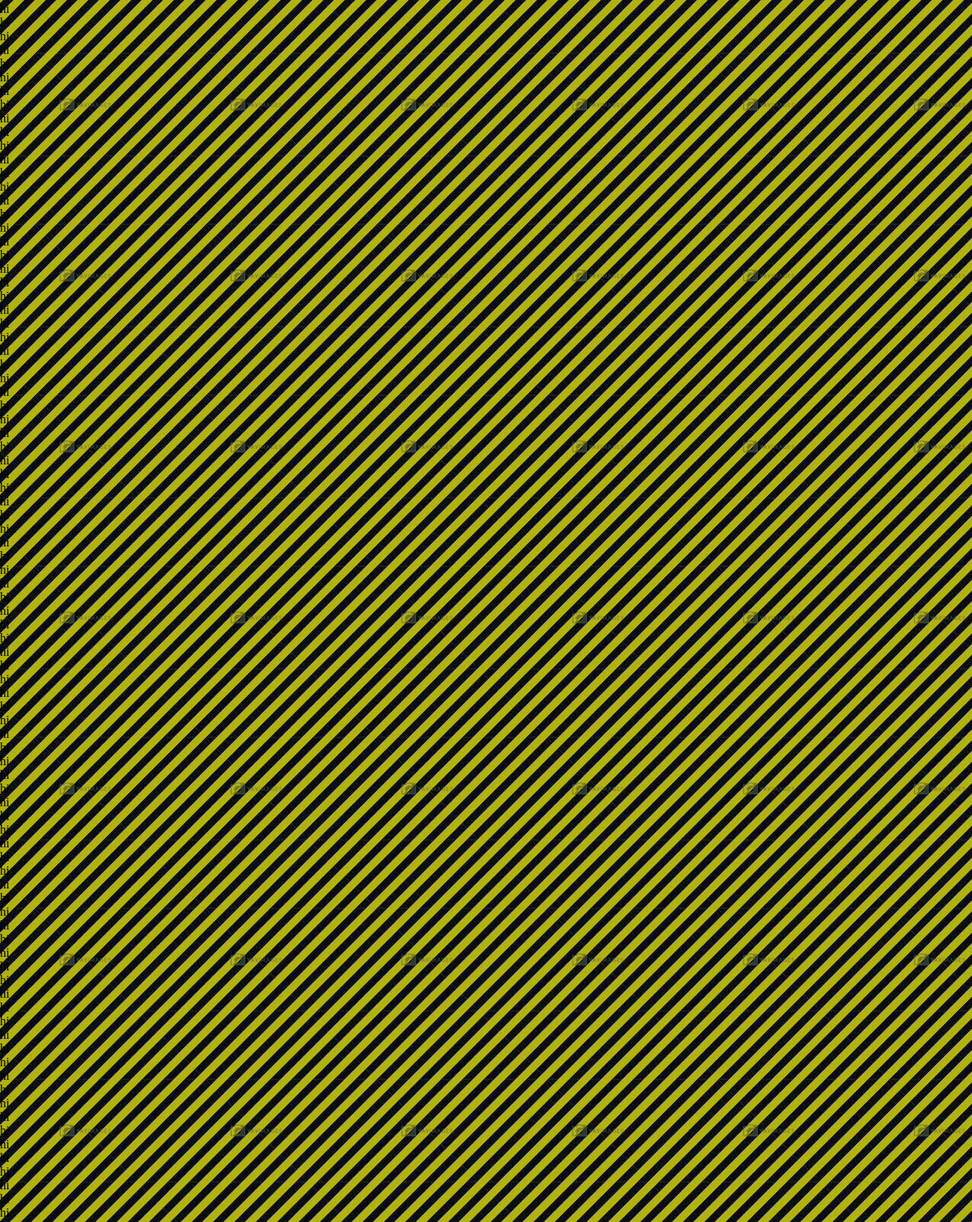
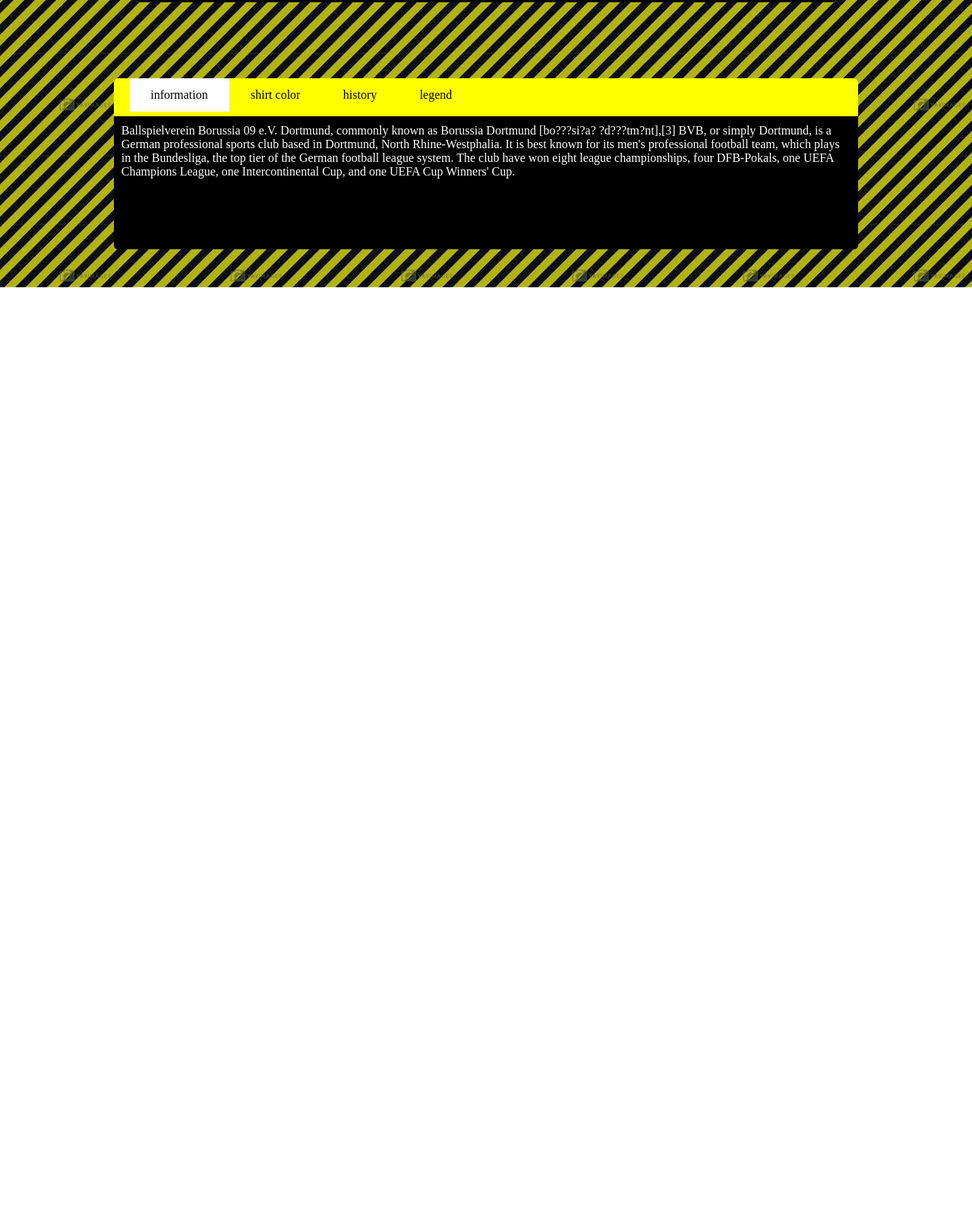
Before and after one commit to mohsen79/borussia, a plain HTML site: page index.html in a window 1280 px wide. Shown: the part 425-2033 px from the top of the page at 76% size. After the commit the page ends 803 px from the top, so only its background shows below. Drawn offline with Linux system fonts and the light colour scheme.

Commit message:
fade menu

```diff
--- a/index.html
+++ b/index.html
@@ -79,105 +79,41 @@
 		</div>
 
 	</div>
-	<p>hi</p>
-	<p>hi</p>
-	<p>hi</p>
-	<p>hi</p>
-	<p>hi</p>
-	<p>hi</p>
-	<p>hi</p>
-	<p>hi</p>
-	<p>hi</p>
-	<p>hi</p>
-	<p>hi</p>
-	<p>hi</p>
-	<p>hi</p>
-	<p>hi</p>
-	<p>hi</p>
-	<p>hi</p>
-	<p>hi</p>
-	<p>hi</p>
-	<p>hi</p>
-	<p>hi</p>
-	<p>hi</p>
-	<p>hi</p>
-	<p>hi</p>
-	<p>hi</p>
-	<p>hi</p>
-	<p>hi</p>
-	<p>hi</p>
-	<p>hi</p>
-	<p>hi</p>
-	<p>hi</p>
-	<p>hi</p>
-	<p>hi</p>
-	<p>hi</p>
-	<p>hi</p>
-	<p>hi</p>
-	<p>hi</p>
-	<p>hi</p>
-	<p>hi</p>
-	<p>hi</p>
-	<p>hi</p>
-	<p>hi</p>
-	<p>hi</p>
-	<p>hi</p>
-	<p>hi</p>
-	<p>hi</p>
-	<p>hi</p>
-	<p>hi</p>
-	<p>hi</p>
-	<p>hi</p>
-	<p>hi</p>
-	<p>hi</p>
-	<p>hi</p>
-	<p>hi</p>
-	<p>hi</p>
-	<p>hi</p>
-	<p>hi</p>
-	<p>hi</p>
-	<p>hi</p>
-	<p>hi</p>
-	<p>hi</p>
-	<p>hi</p>
-	<p>hi</p>
-	<p>hi</p>
-	<p>hi</p>
-	<p>hi</p>
-	<p>hi</p>
-	<p>hi</p>
-	<p>hi</p>
-	<p>hi</p>
-	<p>hi</p>
-	<p>hi</p>
-	<p>hi</p>
-	<p>hi</p>
-	<p>hi</p>
-	<p>hi</p>
-	<p>hi</p>
-	<p>hi</p>
-	<p>hi</p>
-	<p>hi</p>
-	<p>hi</p>
-	<p>hi</p>
-	<p>hi</p>
-	<p>hi</p>
-	<p>hi</p>
-	<p>hi</p>
-	<p>hi</p>
-	<p>hi</p>
-	<p>hi</p>
-	<p>hi</p>
-	<p>hi</p>
-	<p>hi</p>
-	<p>hi</p>
-	<p>hi</p>
-	<p>hi</p>
-	<p>hi</p>
-	<p>hi</p>
-	<p>hi</p>
-	<p>hi</p>
-	<p>hi</p>
+
+	<div class="fad-menu">
+			<div class="fad-head">
+		<ul>
+			<div class="p">
+			<li href="#information">information</li>
+			<li href="#shirt-color">shirt color</li>
+			<li href="#history">history</li>
+			<li href="#legend">legend</li>
+		</div>
+		</ul>
+	</div>
+		<div class="in-menu">
+			<div class="fad-text" id="information">
+				<p>Ballspielverein Borussia 09 e.V. Dortmund, commonly known as Borussia Dortmund [bo???si?a? ?d???tm?nt],[3] BVB, or simply Dortmund, is a German professional sports club based in Dortmund, North Rhine-Westphalia. It is best known for its men's professional football team, which plays in the Bundesliga, the top tier of the German football league system. The club have won eight league championships, four DFB-Pokals, one UEFA Champions League, one Intercontinental Cup, and one UEFA Cup Winners' Cup. </p>
+			</div>
+		</div>
+
+		<div class="in-menu">
+			<div class="fad-text" id="shirt-color">
+				<p>Borussia Dortmund's colours are black and yellow, giving the club its nickname die Schwarzgelben.[6][7] The club has active departments in other sports, namely in women's handball, and hold a long-standing rivalry with Ruhr neighbours Schalke 04, known as the Revierderby. They also compete in Der Klassiker with fellow German club, Bayern Munich. </p>
+			</div>
+		</div>
+		<div class="in-menu">
+			<div class="fad-text" id="history">
+				<p>In terms of Deloitte's annual Football Money League, Dortmund was ranked as the second richest sports club in Germany, and the 12th richest football team in the world.[8] Moreover, under the directorship of Michael Zorc in the 2010s, Dortmund have cultivated a reputation for spotting and developing young talent, and have remained focused on developing a youth system.[9] They have also received plaudits for generally adhering to an attacking footballing philosophy.</p>
+			</div>
+		</div>
+		<div class="in-menu">
+			<div class="fad-text" id="legend">
+				<p>Founded in 1909 by eighteen football players from Dortmund, the football team is part of a large membership-based sports club with more than 145,000 members,[4] making Borussia Dortmund the second largest sports club by membership in Germany. Since 1974, Dortmund have played their home games at Westfalenstadion; the stadium is the largest in Germany, and Dortmund has the highest average attendance of any association football club in the world</p>
+			</div>
+		</div>
+	</div>
+
 <body>
 
 </body>
--- a/js/script.js
+++ b/js/script.js
@@ -47,4 +47,14 @@ $(document).ready(function(){
 			$(this).attr('data','close');
 		}
 	});
+	//fad menu
+	$('.fad-text:first').fadeToggle();
+	$('.fad-head li:first').addClass('select');
+	$('.fad-head li').click(function(){
+		$('.fad-head li').removeClass('select');
+		$(this).addClass('select');
+		$('.fad-text').hide();
+		var text = $(this).attr('href');
+		$(text).fadeToggle();
+	});
 });
--- a/responsive.css
+++ b/responsive.css
@@ -2,7 +2,39 @@
 	.menu li{
 		padding-top:3%;
 	}
+	.fad-menu{
+		height:230px;
+		width:70%;
+		margin:30px 110px;
+	}
+	.fad-menu li{
+		font-size:15px;
+		padding:2%;
+	}
+	.fad-text{
+		font-size:14px;
+	}
 }
+
+@media(max-width:650px){
+	.slide-menu{
+		width:400px;
+		margin:100px 80px;
+	}
+	.fad-text{
+		font-size:12px;
+	}
+	.fad-menu{
+		height:270px;
+		width:50%;
+		margin:30px 150px;
+	}
+	.fad-menu li{
+		font-size:12px;
+		padding:6% 1%;
+	}
+}
+
 @media(max-width:500px){
 	.menu li{
 		padding-top:5%;
@@ -12,3 +44,21 @@
 		margin-left:-15px;
 		position:absolute;
 	}
+	.slide-menu{
+		margin:50px 80px;
+		width:300px;
+	}
+	.fad-menu li{
+		margin-left:-5px;
+		font-size:10px;
+		padding:5% 3%;
+	}
+	.fad-text{
+		font-size:10px;
+	}
+	.fad-menu{
+		height:230px;
+		width:50%;
+		margin:30px 110px;
+	}
+{
--- a/style.css
+++ b/style.css
@@ -109,7 +109,7 @@ body:hover .menu li{
 	max-height:550px;
 	background:yellow;
 	position: relative;
-	margin:50px 180px;
+	margin:100px 180px;
 	border-radius:3px;
 	z-index:1;
 }
@@ -133,3 +133,41 @@ body:hover .menu li{
 	padding:2%;
 	display:none;
 }
+.fad-menu{
+	max-width:80%;
+	min-height:225px;
+	background:black;
+	margin:50px 150px;
+	border-radius:5px;
+	position:relative;
+	z-index:2;
+}
+.fad-menu ul{
+	max-width:1042px;
+	height:50px;
+	background:yellow;
+	border-radius:5px 5px 0 0;
+}
+.fad-menu .p{
+	position: relative;
+	left:-20px;
+}
+.fad-menu li{
+	list-style: none;
+	float:left;
+	padding:1.4% 3%;
+	color:black;
+}
+.fad-menu li:hover{
+	background:white;
+	cursor:pointer;
+}
+.fad-text{
+	color:white;
+	float:left;
+	display: none;
+	padding:1%;
+}
+.select{
+	background:white;
+}
```
Also changed, not shown: img/1.PNG (added).
